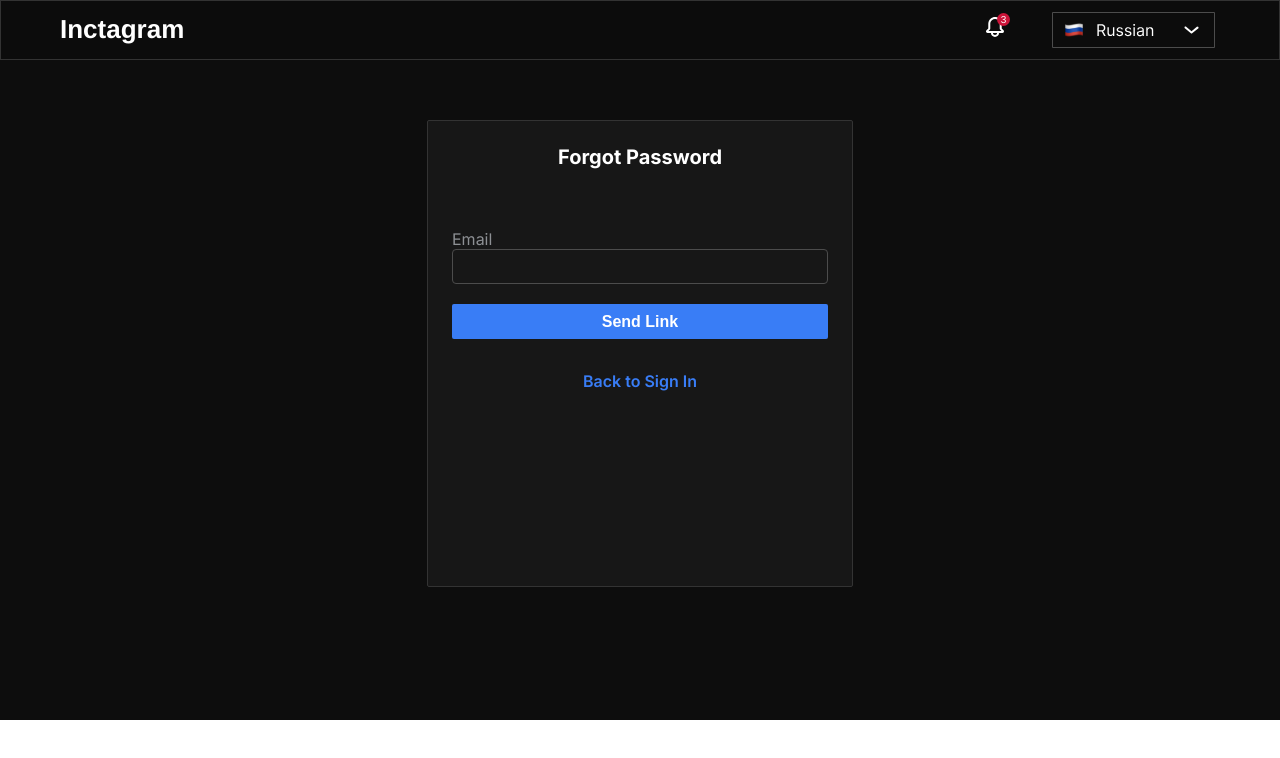
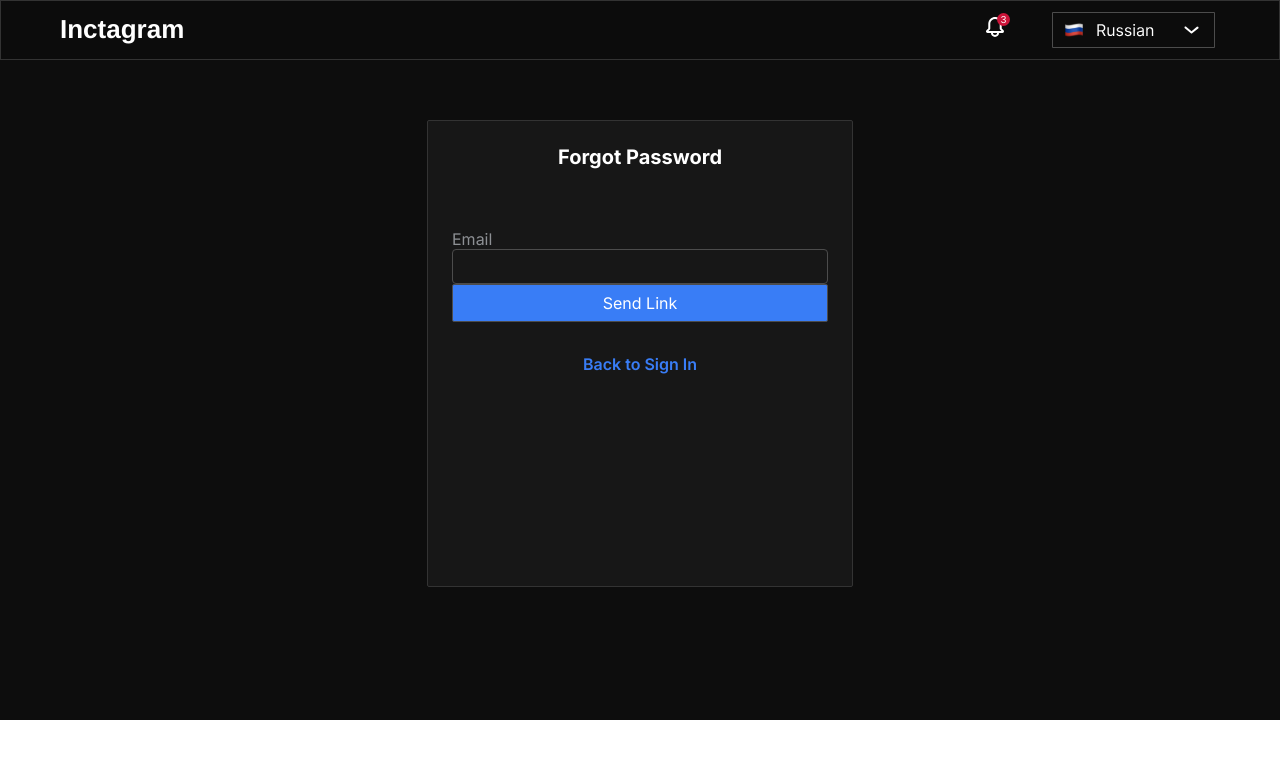
Before and after one commit to FightersForJustice/inctagram, a Next.js app: page /auth/forgot-password in a window 1280 px wide. Shown: the top 758 px of the page. Built offline with nearby package versions, Linux system fonts and the light colour scheme.

Commit message:
refactor: change to MainButton component

```diff
--- a/components/auth/ForgotPassword/ForgotPassword.tsx
+++ b/components/auth/ForgotPassword/ForgotPassword.tsx
@@ -4,6 +4,7 @@ import style from '../Login/LoginForm.module.css'
 import { MainInput } from '../../common/Inputs/Inputs'
 import Link from 'next/link'
 import passStyle from './ForgotPassword.module.scss'
+import { MainButton } from '@/components/common/Buttons/buttons'
 
 interface IFormInput {
   email: string
@@ -15,7 +16,7 @@ const ForgotPassword: FC<PropsWithChildren<{}>> = ({ children }) => {
     handleSubmit,
     clearErrors,
     formState: { errors },
-  } = useForm<IFormInput>({mode: 'onSubmit'})
+  } = useForm<IFormInput>({ mode: 'onSubmit' })
   const onSubmit: SubmitHandler<IFormInput> = (data) => {
     alert('email sent')
   }
@@ -30,23 +31,21 @@ const ForgotPassword: FC<PropsWithChildren<{}>> = ({ children }) => {
                 ...register('email', {
                   required: true,
                   pattern: /^[\w-\.]+@([\w-]+\.)+[\w-]{2,4}$/,
-                })
+                }),
               }}
               id="email"
-              label='Email'
-              style={errors.email && {border: '1px solid red'}}
+              label="Email"
+              style={errors.email && { border: '1px solid red' }}
             />
-            {errors.email && <p style={{color:'red', float:'left'}}>Error!</p>}
+            {errors.email && <p style={{ color: 'red', float: 'left' }}>Error!</p>}
           </div>
           <div style={{ color: '#8d9094' }}>
-
-            {errors.email && errors.email.type === 'required'
-              && <p>Password field is empty</p>}
-            {errors.email && errors.email.type === 'pattern'
-              && (<p>Email is invalid</p>)}
-            <input type="submit" style={{ fontSize: '16px', fontWeight: '600', marginTop: '20px' }}
-              className={style.Button} value='Send Link' />
-            <Link className={passStyle.link} href={'login'} >Back to Sign In</Link>
+            {errors.email && errors.email.type === 'required' && <p>Password field is empty</p>}
+            {errors.email && errors.email.type === 'pattern' && <p>Email is invalid</p>}
+            <MainButton title="Send Link" onClick={handleSubmit(onSubmit)} disabled={false} style={{ width: '376px' }} />
+            <Link className={passStyle.link} href={'login'}>
+              Back to Sign In
+            </Link>
           </div>
         </form>
       </div>
--- a/components/auth/Login/LoginForm.tsx
+++ b/components/auth/Login/LoginForm.tsx
@@ -47,7 +47,7 @@ const LoginForm = ({ onSubmit, isLoading, serverError, setServerError }: LoginFo
           </Link>
         </div>
 
-        <MainButton title="Sign In" disabled={false} onClick={handleSubmit(onSubmit)} />
+        <MainButton title="Sign In" disabled={isLoading} onClick={handleSubmit(onSubmit)} />
       </form>
       <p>Don’t have an account?</p>
       <Link href="/auth/registration" className={style.SignUp}>
--- a/components/auth/Registration/RegistrationForm.tsx
+++ b/components/auth/Registration/RegistrationForm.tsx
@@ -6,6 +6,7 @@ import { getLayout } from '@/components/Layout/Layout'
 import { useRegistrationMutation } from '@/assets/api/auth/authApi'
 import { ValidateUsername, ValidateImail, ValidatePassword, ValidatePassword2 } from './validate'
 import { Modal } from '@/components/common/Modal/modal'
+import { MainButton } from '@/components/common/Buttons/buttons'
 
 type FormValuesType = {
   userName: string
@@ -130,8 +131,9 @@ const RegistrationForm = () => {
           {password != '' ? <p className={style.errorText}>{password}</p> : ''}
           {errorMessagePassword ? <p className={style.errorText}>{errorMessagePassword.message}</p> : ''}
         </div>
+
         <div>
-          <input className={style.button} type="submit" value="Sign Up" />
+          <MainButton title="Sign Un" disabled={isLoading} onClick={handleSubmit(onSubmit)} />
         </div>
       </form>
       <p>Do you have an account?</p>
```
